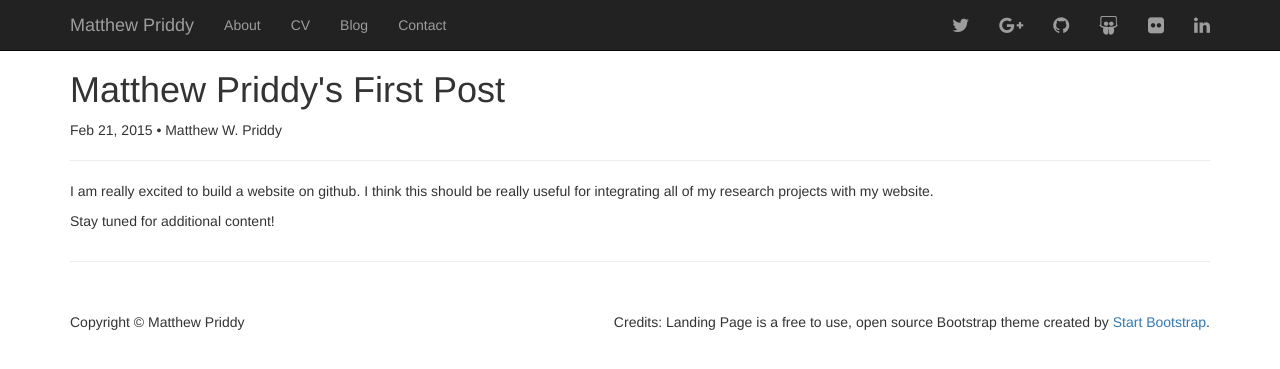
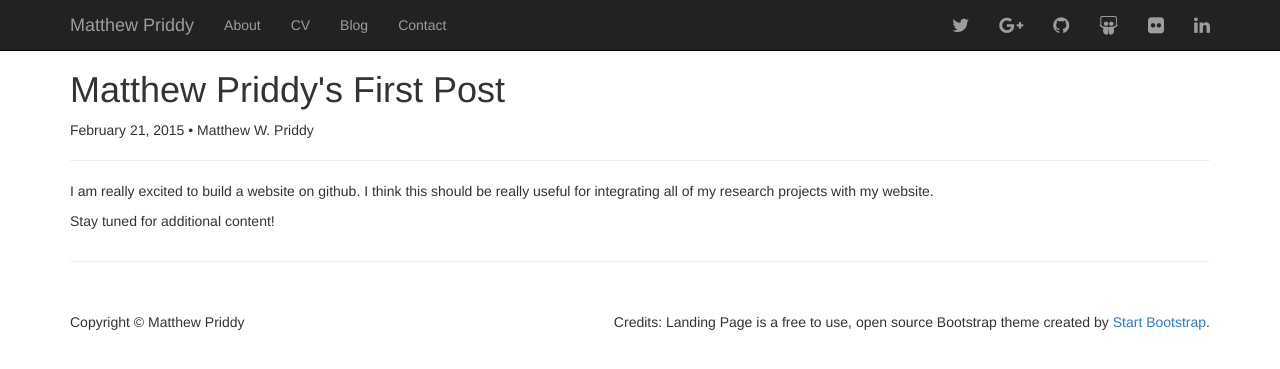
Before and after one commit to mwpriddy/mwpriddy.github.io, a Jekyll site: the page built from _posts/2015-02-21-MWP-first-post.md, in a window 1280 px wide. Shown: the top 369 px of the page. Built offline with Jekyll 4.4.1, drawn with Linux system fonts in a browser that asks for light colours; nearby versions of some CDN libraries.

Commit message:
Update post.html

```diff
--- a/_layouts/post.html
+++ b/_layouts/post.html
@@ -5,7 +5,7 @@ layout: default-halfslider
 <header>
   <h1 class=".page-header">{{ page.title }} <a href="{{site.gh | prepend:"https://github.com/" | append:"/tree/gh-pages/"}}{{page.path}}" >
     <span class="mega-octicon octicon-mark-github" style="cursor:pointer;" title="Markdown Source Code on Github"></span></a></h1>
-  <p class="meta">{{ page.date | date: "%b %-d, %Y" }}{% if page.author %} • {{ page.author }}{% endif %}{% if page.meta %} • {{ page.meta }}{% endif %}
+  <p class="meta">{{ page.date | date: "%B %-d, %Y" }}{% if page.author %} • {{ page.author }}{% endif %}{% if page.meta %} • {{ page.meta }}{% endif %}
   </p>
   <hr>
 </header>
```
